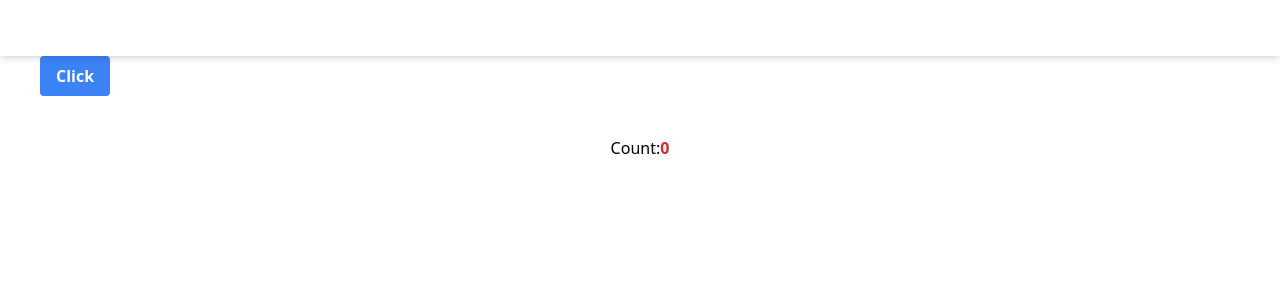
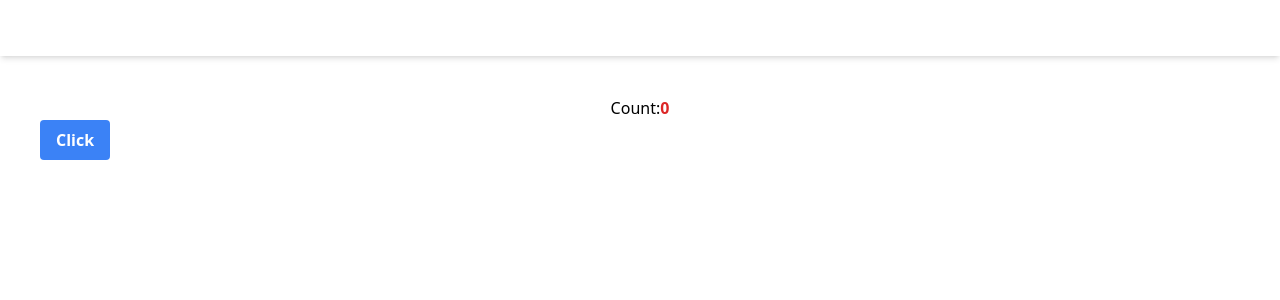
Before and after one commit to danghuytu12/demoNext, a Next.js app: page / in a window 1280 px wide. Shown: the top 300 px of the page. Built offline with nearby package versions, Linux system fonts and the light colour scheme.

Commit message:
change button click

```diff
--- a/pages/index.tsx
+++ b/pages/index.tsx
@@ -17,8 +17,9 @@ const Home: NextPage = () => {
       </Head>
 
       <Header />
+
+      <div className="flex justify-center mt-10 ">Count:<p className="text-red-600 font-bold">{count}</p></div>
       <Main onIncrease={handleIncrease} />
-      <div className="flex justify-center mt-10 ">Count:<p className="text-red-600 font-bold">{count}</p></div>
 
     </div>
   );
```
